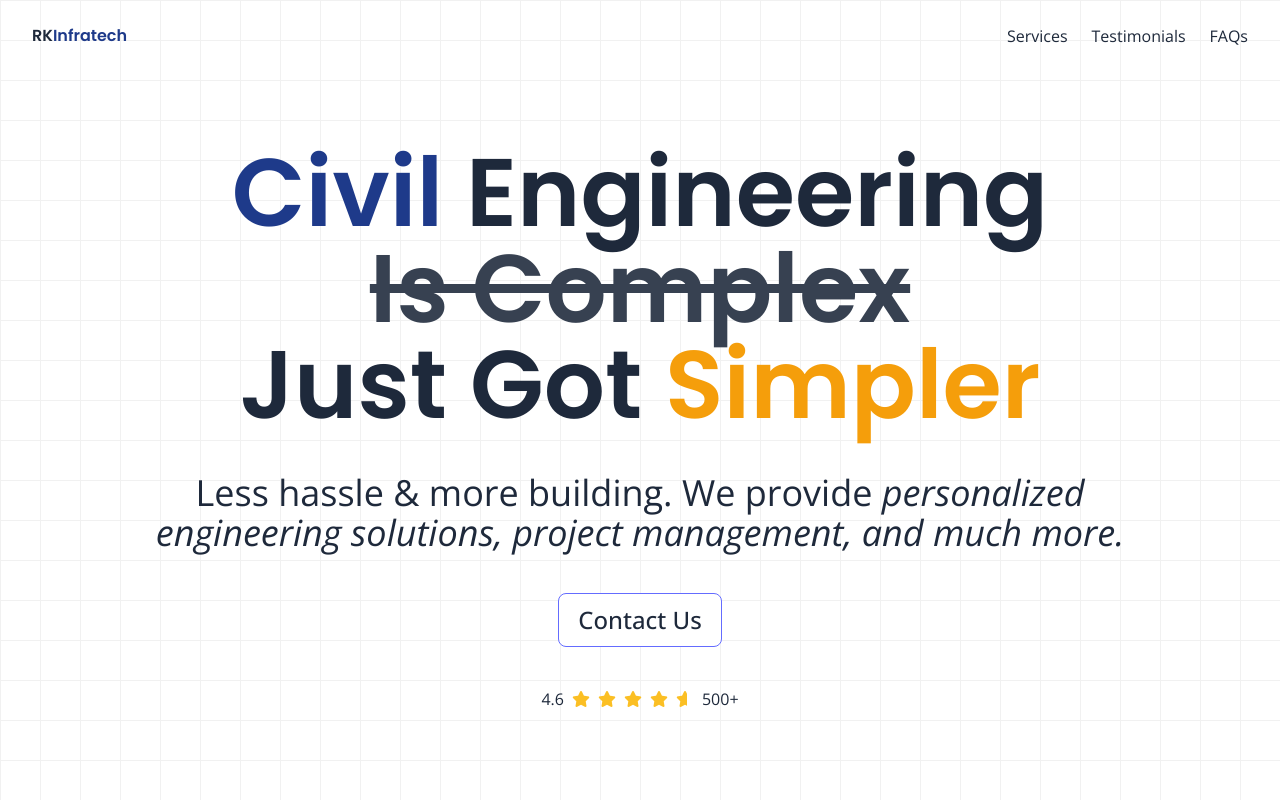
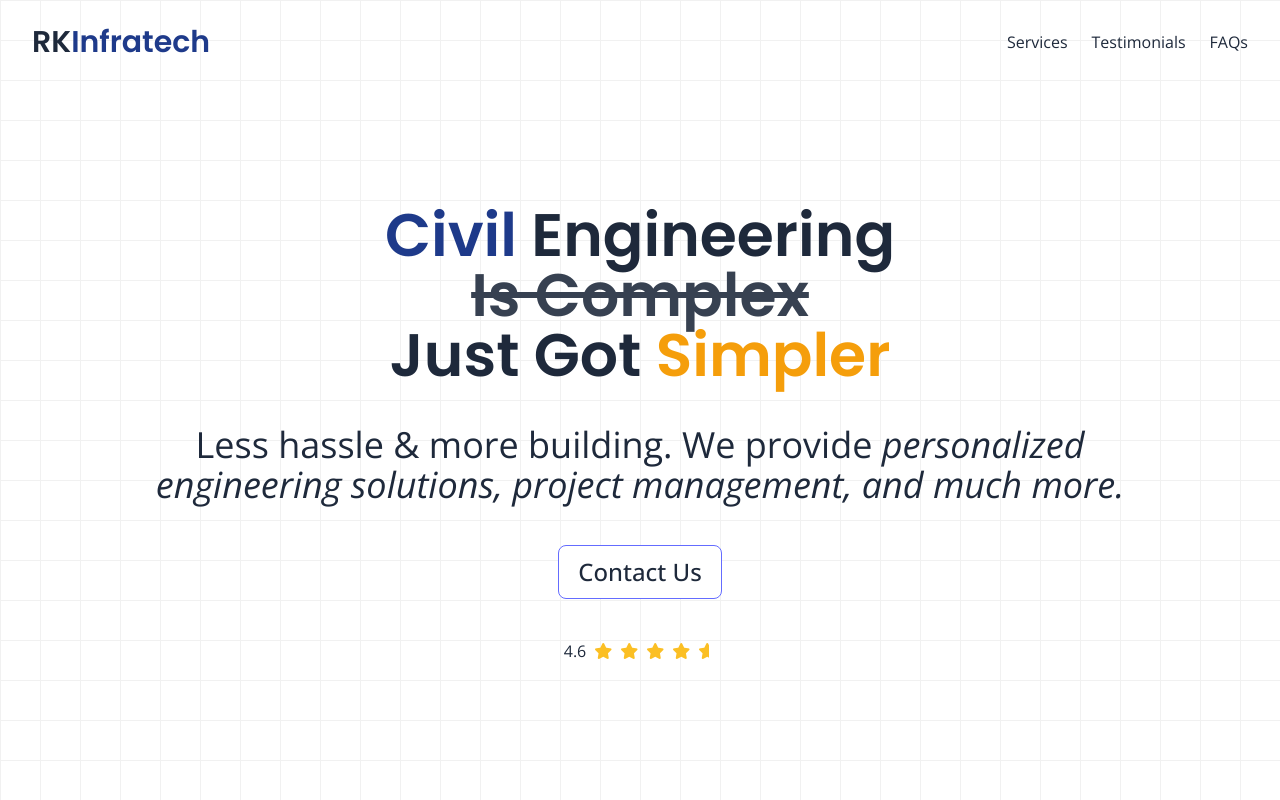
Before and after one commit to SURAJSPS/svelte-tailwind-template, a SvelteKit app: page / in a window 1280 px wide. Shown: the top 800 px of the page. Built offline with nearby package versions, Linux system fonts and the light colour scheme.

Commit message:
project section added

```diff
--- a/src/components/Header.svelte
+++ b/src/components/Header.svelte
@@ -5,7 +5,7 @@
 <header class="flex flex-col relative z-20">
 	<div class="max-w-[1400px] mx-auto w-full flex justify-between items-center p-4 py-6">
 		<a href="/">
-			<h1 class="font-semibold">RK<span class="text-primary">Infratech</span></h1>
+			<h1 class="font-semibold text-lg sm:text-xl md:text-2xl lg:text-3xl">RK<span class="text-primary">Infratech</span></h1>
 		</a>
 		<button on:click={() => ($openModal = true)} class=" md:hidden grid place-items-center">
 			<i class="fa-solid fa-bars"></i>
--- a/src/components/Hero.svelte
+++ b/src/components/Hero.svelte
@@ -8,7 +8,7 @@
 <SectionWrapper>
 	<Header />
 	<div class="flex flex-col gap-10 flex-1 items-center justify-center p-10 md:pb-14">
-		<h2 class="text-5xl sm:text-6xl md:text-7xl lg:text-8xl max-w-[1200px] mx-auto w-full text-center font-semibold">
+		<h2 class="text-5xl sm:text-4xl md:text-5xl lg:text-6xl max-w-[1200px] mx-auto w-full text-center font-semibold">
 			<span class="text-primary">Civil</span> Engineering<br />
 			<span class="text-neutral line-through">Is Complex</span><br />
 			Just Got <span class="text-secondary">Simpler</span>
--- a/src/components/Stars.svelte
+++ b/src/components/Stars.svelte
@@ -8,5 +8,5 @@
             </div>
         </div>
     {/each}
-    <p>500+</p>
+
 </div>
```
